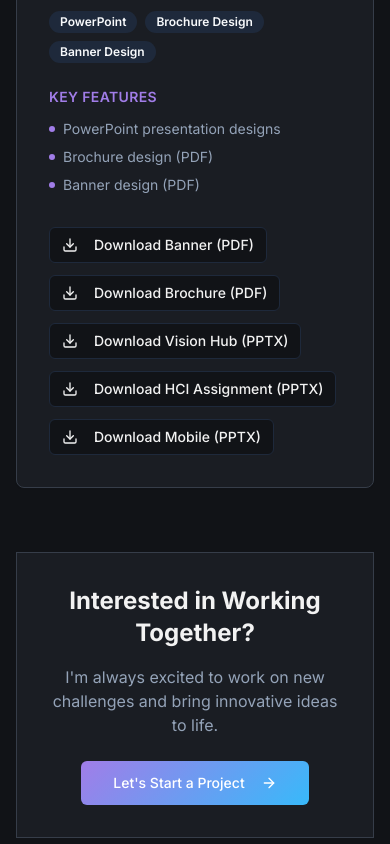
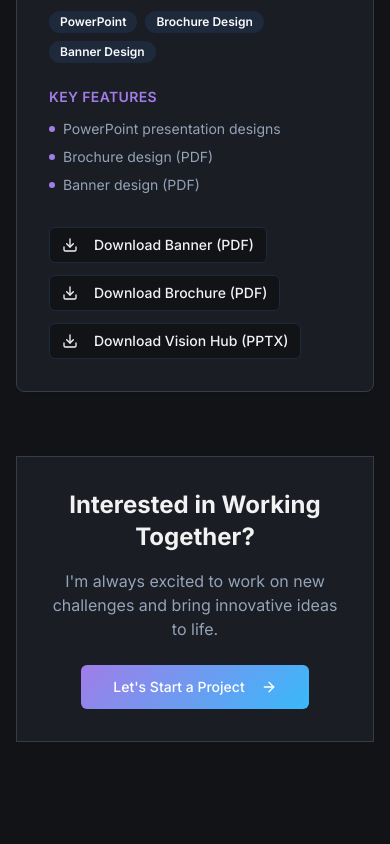
Before and after one commit to nanbekele/nanbon-portfolio, a React (Vite) app: page /projects in a window 390 px wide. Shown: the part 4782-5626 px from the top of the page. After the commit the page ends 5604 px from the top, so only its background shows below. Built offline with nearby package versions, Linux system fonts and the light colour scheme.

Commit message:
Remove HCI Assignment and Mobile download links from Projects page

```diff
--- a/src/pages/Projects.tsx
+++ b/src/pages/Projects.tsx
@@ -272,14 +272,6 @@ const Projects = () => {
         {
           label: 'Download Vision Hub (PPTX)',
           href: '/files/ppt/ppt-design/1vision%20hub1.pptx'
-        },
-        {
-          label: 'Download HCI Assignment (PPTX)',
-          href: '/files/ppt/ppt-design/HCI-G-Assignment.pptx'
-        },
-        {
-          label: 'Download Mobile (PPTX)',
-          href: '/files/ppt/ppt-design/mobile.pptx'
         }
       ]
     }
```
